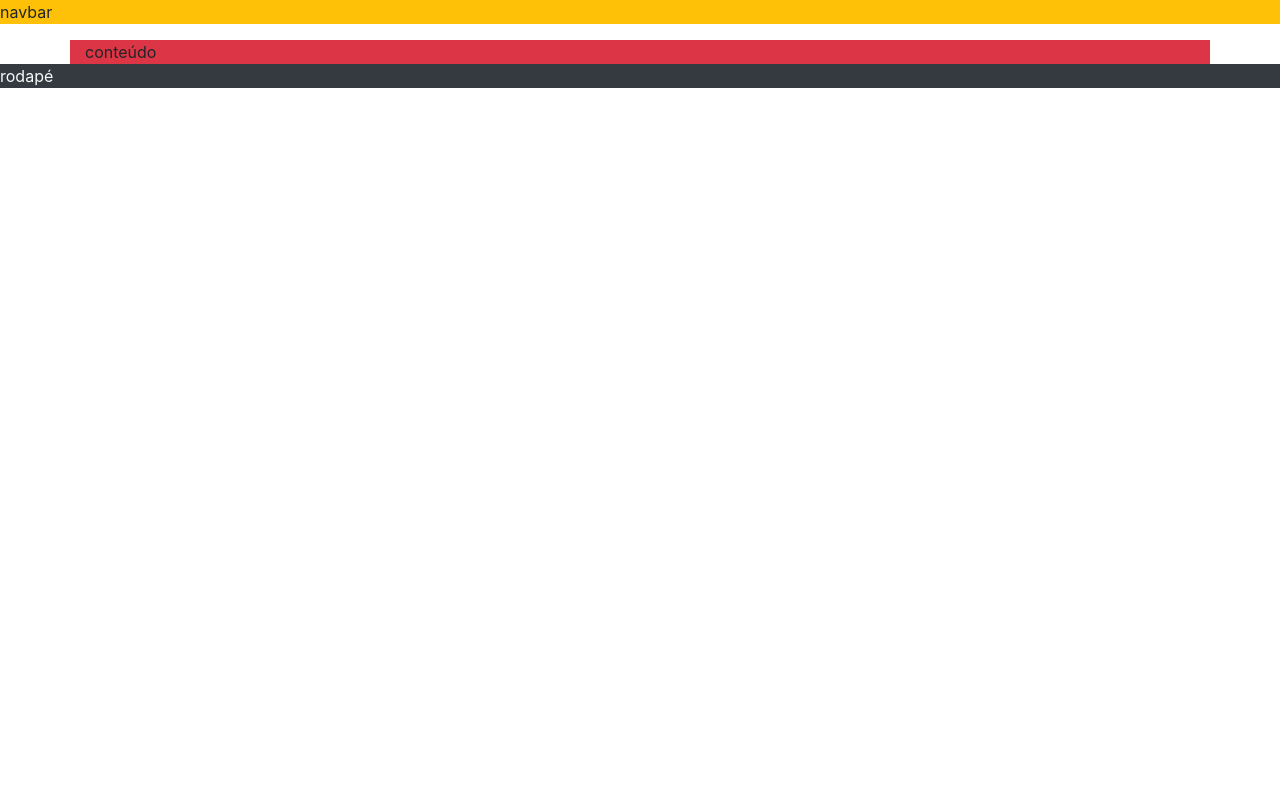
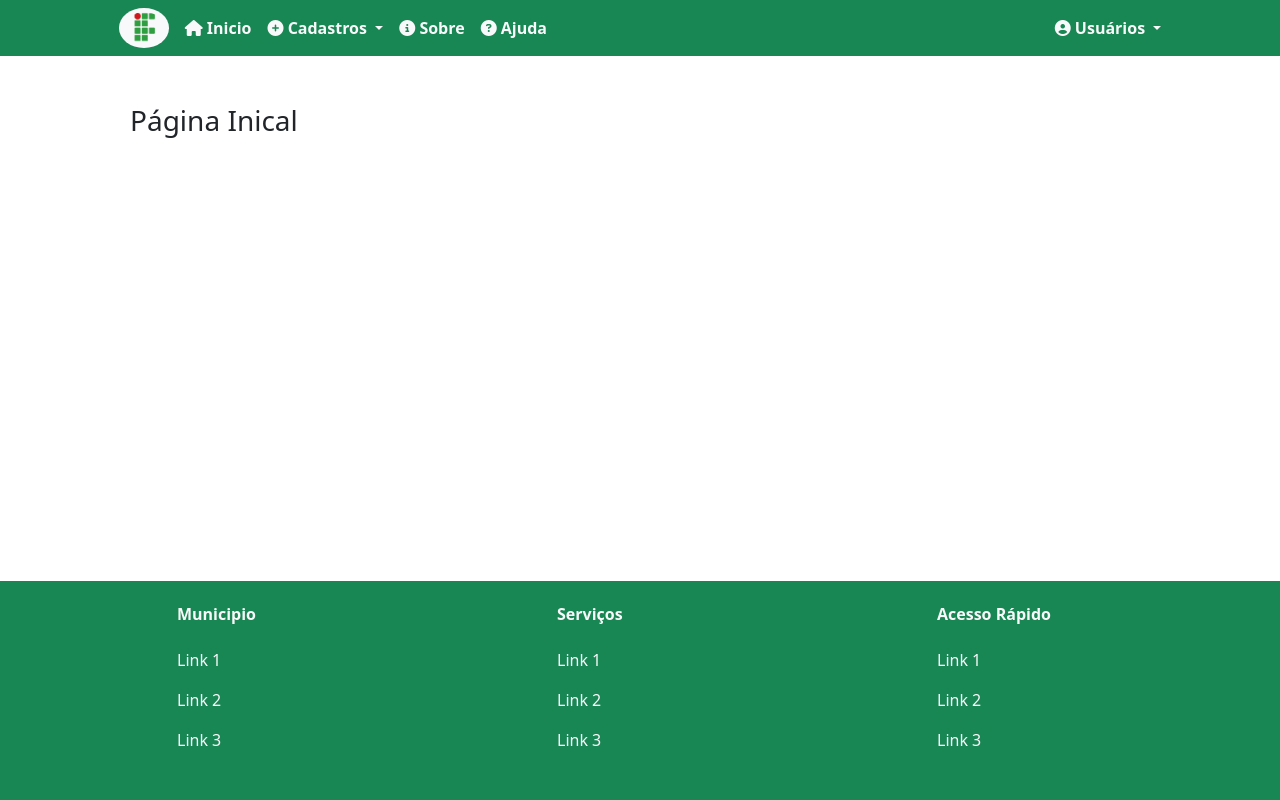
Before and after one commit to Dujuniorrr/django-project, a Django app: page / in a window 1280 px wide. Run offline with Django 4.2, Linux system fonts and the light colour scheme; some libraries are stand-ins or nearby versions.

Commit message:
add index, about and templates styles

```diff
--- a/pages/templates/pages/base.html
+++ b/pages/templates/pages/base.html
@@ -9,26 +9,128 @@
     <title>Modelo</title>
     {% endblock %}
     <link rel="stylesheet" href="{% static 'css/style.css' %}">
-    <link rel="stylesheet" href="https://cdn.jsdelivr.net/npm/bootstrap@4.1.3/dist/css/bootstrap.min.css" integrity="sha384-MCw98/SFnGE8fJT3GXwEOngsV7Zt27NXFoaoApmYm81iuXoPkFOJwJ8ERdknLPMO" crossorigin="anonymous">
-    <script src="https://cdn.jsdelivr.net/npm/bootstrap@4.1.3/dist/js/bootstrap.min.js" integrity="sha384-ChfqqxuZUCnJSK3+MXmPNIyE6ZbWh2IMqE241rYiqJxyMiZ6OW/JmZQ5stwEULTy" crossorigin="anonymous"></script>
+
+    <link href="https://cdn.jsdelivr.net/npm/bootstrap@5.2.2/dist/css/bootstrap.min.css" rel="stylesheet">
+
+    <script src="https://cdn.jsdelivr.net/npm/@popperjs/core@2.11.6/dist/umd/popper.min.js" integrity="sha384-oBqDVmMz9ATKxIep9tiCxS/Z9fNfEXiDAYTujMAeBAsjFuCZSmKbSSUnQlmh/jp3" crossorigin="anonymous"></script>
+
+    <script src="https://cdn.jsdelivr.net/npm/bootstrap@5.2.3/dist/js/bootstrap.min.js" integrity="sha384-cuYeSxntonz0PPNlHhBs68uyIAVpIIOZZ5JqeqvYYIcEL727kskC66kF92t6Xl2V" crossorigin="anonymous"></script>
+
+    <script src="https://kit.fontawesome.com/6a5dd2730c.js"></script>
+
+    <link rel="shortcut icon" type="image/x-icon" href="{% static 'img/logo.png' %}">
+
 </head>
 <body>
   {% block navbar%}
-  <nav class="bg-warning">
-    <p>navbar</p>
+  <nav class="navbar navbar-expand-lg navbar-light bg-success">
+    <div class="container-fluid col-10">
+      <img src="{% static 'img/logo.png'%}" width="50px" class="bg-light rounded-circle p-1 me-2">
+      <button class="navbar-toggler" type="button" data-bs-toggle="collapse" data-bs-target="#navbarSupportedContent" aria-controls="navbarSupportedContent" aria-expanded="false" aria-label="Toggle navigation">
+        <span class="navbar-toggler-icon"></span>
+      </button>
+      <div class="collapse navbar-collapse mt-2 mt-lg-0" id="navbarSupportedContent">
+        <ul class="navbar-nav me-auto mb-2 mb-lg-0">
+          <li class="nav-item">
+            <a class="nav-link active text-light fw-bold" aria-current="page" href="{% url 'index' %}"><i class="fa-solid fa-house"></i> Inicio</a>
+          </li>
+          <li class="nav-item dropdown">
+            <a class="text-light nav-link fw-bold dropdown-toggle" href="#" id="navbarDropdown" role="button" data-bs-toggle="dropdown" aria-expanded="false">
+                <i class="fa-solid fa-circle-plus"></i> Cadastros
+            </a>
+            <ul class="dropdown-menu bg-success" aria-labelledby="navbarDropdown">
+              <li><a class="dropdown-item text-light fw-bold" href="#">Empresa</a></li>
+              <li><a class="dropdown-item text-light fw-bold" href="#">Responsavel Jurídico</a></li>
+              <li><a class="dropdown-item text-light fw-bold" href="#">Setor</a></li>
+              <li><a class="dropdown-item text-light fw-bold" href="#">Residuos</a></li>
+            </ul>
+          </li>
+          <li class="nav-item">
+            <a class="nav-link text-light fw-bold" href="{% url 'about' %}"><i class="fa-solid fa-circle-info"></i> Sobre</a>
+          </li>
+          <li class="nav-item">
+            <a class="nav-link text-light fw-bold" href="#"><i class="fa-solid fa-circle-question"></i> Ajuda</a>
+          </li>
+        </ul>
+        <div class="nav-item d-lg-flex d-block justify-content-lg-end nav-item dropdown">
+            <a class="text-light nav-link fw-bold dropdown-toggle" href="#" id="navbarDropdown" role="button" data-bs-toggle="dropdown" aria-expanded="false">
+                <i class="fa-solid fa-circle-user"></i> Usuários
+            </a>
+            <ul class="dropdown-menu bg-success" aria-labelledby="navbarDropdown">
+              <li><a class="dropdown-item text-light fw-bold" href="#">Meus dados</a></li>
+              <li><a class="dropdown-item text-light fw-bold" href="#">Alterar Senha</a></li>
+              <li><hr class="dropdown-divider"></li>
+              <li><a class="dropdown-item text-light fw-bold" href="#"><i class="fa-solid fa-right-from-bracket"></i> Sair</a></li>
+            </ul>
+        </div>
+      </div>
+    </div>
   </nav>
   {% endblock %}
 
+  <div class="container">
+
   {% block content %}
-  <div class="container bg-danger">
-    conteúdo
-  </div>
+
   {% endblock %}
 
+    </div>
+
   {% block footer %}
-  <div class="bg-dark text-light">
-    rodapé
-  </div>
+  <footer class="text-center text-lg-start bg-light text-muted col-12">
+    <section class="p-2 bg-success">
+      <div class="container text-center text-md-start">
+        <div class="row mt-3">
+
+          <div class="col-md-2 col-lg-2 col-xl-2 mx-auto mb-4">
+            <h6 class="text-light fw-bold mb-4">
+              Municipio
+            </h6>
+            <p>
+              <a href="#!" class="text-light text-decoration-none">Link 1</a>
+            </p>
+            <p>
+              <a href="#!" class="text-light text-decoration-none">Link 2</a>
+            </p>
+            <p>
+              <a href="#!" class="text-light text-decoration-none">Link 3</a>
+            </p>
+          </div>
+
+          <div class="col-md-3 col-lg-2 col-xl-2 mx-auto mb-4">
+            <h6 class="text-light fw-bold mb-4">
+              Serviços
+            </h6>
+            <p>
+              <a href="#!" class="text-light text-decoration-none">Link 1</a>
+            </p>
+            <p>
+              <a href="#!" class="text-light text-decoration-none">Link 2</a>
+            </p>
+            <p>
+              <a href="#!" class="text-light text-decoration-none">Link 3</a>
+            </p>
+          </div>
+
+          <div class="col-md-3 col-lg-2 col-xl-2 mx-auto mb-4">
+            <h6 class="text-light fw-bold mb-4">
+              Acesso Rápido
+            </h6>
+            <p>
+              <a href="#!" class="text-light text-decoration-none">Link 1</a>
+            </p>
+            <p>
+              <a href="#!" class="text-light text-decoration-none">Link 2</a>
+            </p>
+            <p>
+              <a href="#!" class="text-light text-decoration-none">Link 3</a>
+            </p>
+          </div>
+        </div>
+      </div>
+    </section>
+
+  </footer>
   {% endblock %}
 </body>
 </html>
--- a/pages/templates/pages/index.html
+++ b/pages/templates/pages/index.html
@@ -4,3 +4,9 @@
 {% block title %}
 <title>Página Inicial</title>
 {% endblock%}
+
+{% block content %}
+<div class="p-5">
+    <h3>Página Inical</h3>
+</div>
+{% endblock%}
--- a/pages/urls.py
+++ b/pages/urls.py
@@ -1,7 +1,8 @@
 from django.urls import path
-from .views import IndexView
+from .views import IndexView, AboutView
 
 urlpatterns = [
     # path('endereço/', view.as_view(), name='nome-da-url'),
     path('', IndexView.as_view(), name='index'),
+    path('sobre/', AboutView.as_view(), name='about'),
 ]
--- a/pages/views.py
+++ b/pages/views.py
@@ -2,3 +2,6 @@ from django.views.generic import TemplateView
 
 class IndexView(TemplateView):
     template_name = "pages/index.html"
+
+class AboutView(TemplateView):
+    template_name = "pages/about.html"
--- a/static/css/style.css
+++ b/static/css/style.css
@@ -1,3 +1,12 @@
 body{
     background-color: rgb(235, 217, 217);
 }
+.dropdown-menu a:hover, .navbar-collapse a:hover{
+    border-radius: 5px;
+    background-color: #116b41;
+}
+footer {
+    position: fixed;
+    bottom:0;
+    left:0;
+}
```
Also changed, not shown: pages/templates/pages/about.html (added, +20 -0 lines), pages/apps.py (line endings or trailing spaces), static/img/logo.png.
